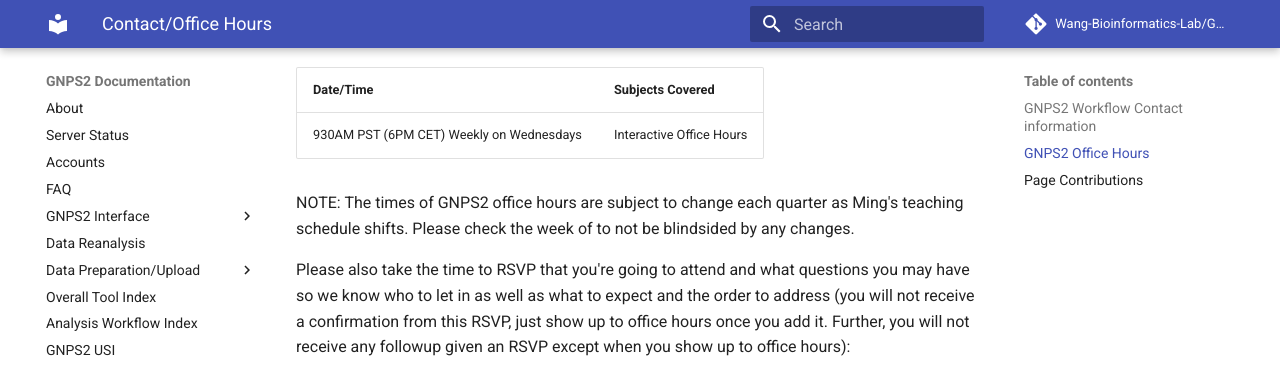
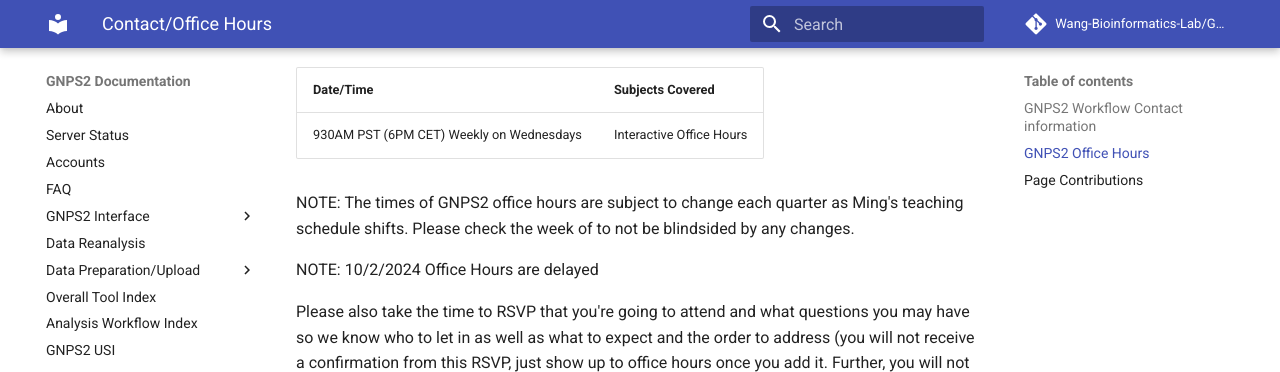
Before and after one commit to Wang-Bioinformatics-Lab/GNPS2_Documentation, an MkDocs documentation site: the page built from docs/contact.md, in a window 1280 px wide and 900 px high, scrolled down 642 px, cut to the strip 0-372 px from the top of the window. Built offline with MkDocs 1.6.1 and Material for MkDocs 9.7.7, drawn with Linux system fonts in a browser that asks for light colours; comment, search, counter and statistics services are not loaded.

Commit message:
Update contact.md

```diff
--- a/docs/contact.md
+++ b/docs/contact.md
@@ -20,6 +20,8 @@
 
 NOTE: The times of GNPS2 office hours are subject to change each quarter as Ming's teaching schedule shifts. Please check the week of to not be blindsided by any changes.
 
+NOTE: 10/2/2024 Office Hours are delayed
+
 Please also take the time to RSVP that you're going to attend and what questions you may have so we know who to let in as well as what to expect and the order to address (you will not receive a confirmation from this RSVP, just show up to office hours once you add it. Further, you will not receive any followup given an RSVP except when you show up to office hours):
 
 <iframe src="https://docs.google.com/forms/d/e/1FAIpQLSdOCaOmZ6Q5ggsmnQ414SSYBrshpX-Ibt4ENh2TPkQiBBR2qw/viewform?embedded=true" width="640" height="700" frameborder="0" marginheight="0" marginwidth="0">Loading…</iframe>
```
